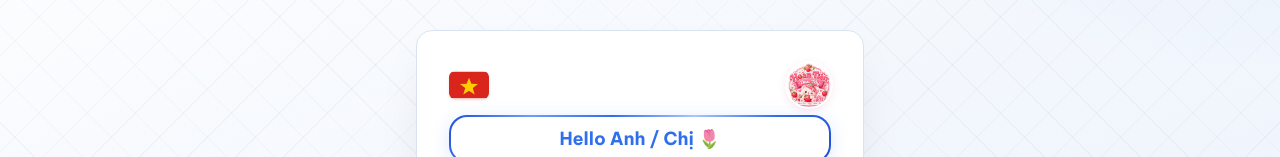
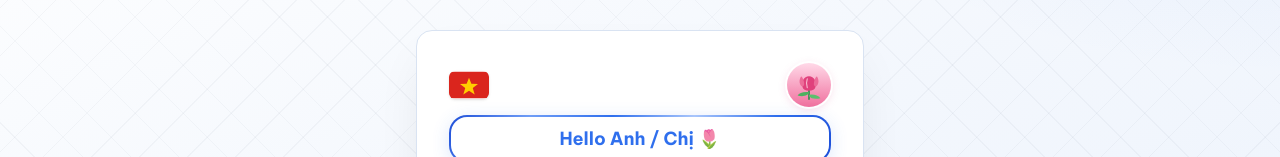
Before and after one commit to nguyenquanghau0411-coder/meozz-hoantien, a Next.js app: page /login in a window 1280 px wide. Shown: the part 191-348 px from the top of the page. Built offline with nearby package versions, Linux system fonts and the light colour scheme.

Commit message:
Update page.js

```diff
--- a/app/login/page.js
+++ b/app/login/page.js
@@ -4,7 +4,7 @@ import { useState } from "react";
 import { useRouter } from "next/navigation";
 import { DEFAULT_THEME } from "../../lib/theme";
 
-const ZALO_GROUP_LINK = "https://zalo.me/g/9z3rc8twl2d8oss7ttn3";
+const ZALO_GROUP_LINK = "https://zalo.me/g/udohxsw517msr8g6xec6";
 const MYID_COMMAND = "#My_ID";
 
 // Tên gợi nhớ chỉ lưu riêng trên từng điện thoại (localStorage), tách theo
@@ -87,6 +87,45 @@ function VietnamFlagIcon({ className = "" }) {
       <path
         d="M15 4.5 L16.76 9.14 L21.75 9.27 L17.82 12.32 L19.27 17.1 L15 14.32 L10.73 17.1 L12.18 12.32 L8.25 9.27 L13.24 9.14 Z"
         fill="#ffcd00"
+      />
+    </svg>
+  );
+}
+
+/* Bông hoa tulip (thiết kế gốc) — dùng làm avatar thương hiệu góc trên bên
+   phải thẻ đăng nhập, thay cho ảnh logo cũ. */
+function TulipBadgeIcon({ className = "" }) {
+  return (
+    <svg viewBox="0 0 100 100" className={className} xmlns="http://www.w3.org/2000/svg">
+      <defs>
+        <linearGradient id="tulipBg" x1="0" y1="0" x2="0" y2="1">
+          <stop offset="0%" stopColor="#ffd9e8" />
+          <stop offset="100%" stopColor="#f0709e" />
+        </linearGradient>
+      </defs>
+      <rect width="100" height="100" fill="url(#tulipBg)" />
+      <path d="M50 58 Q50 70 50 82" stroke="#3f8a52" strokeWidth="4" fill="none" strokeLinecap="round" />
+      <path d="M50 66 Q30 64 24 74 Q40 78 50 70 Z" fill="#4cb15f" />
+      <path d="M50 72 Q68 70 76 80 Q58 84 50 76 Z" fill="#5cc06e" />
+      <path
+        d="M50 30 C38 30 33 42 35 54 C36 60 42 63 50 63 C58 63 64 60 65 54 C67 42 62 30 50 30 Z"
+        fill="#e0417c"
+      />
+      <path
+        d="M35 54 C28 50 26 40 32 30 C36 33 39 40 39 48 C39 51 37 53 35 54 Z"
+        fill="#ec6c99"
+      />
+      <path
+        d="M65 54 C72 50 74 40 68 30 C64 33 61 40 61 48 C61 51 63 53 65 54 Z"
+        fill="#ec6c99"
+      />
+      <path
+        d="M46 36 C44 42 44 50 46 56"
+        stroke="#ffd9e6"
+        strokeWidth="2.4"
+        fill="none"
+        strokeLinecap="round"
+        opacity="0.85"
       />
     </svg>
   );
@@ -254,7 +293,7 @@ export default function LoginPage() {
                 <VietnamFlagIcon className="w-full h-full" />
               </div>
               <div className="brand-badge" title="Meozz - Hoàn Tiền">
-                <img src="/brand/logo-shield.png" alt="Hoàn tiền mua hàng" />
+                <TulipBadgeIcon className="w-full h-full" />
               </div>
             </div>
 
```
